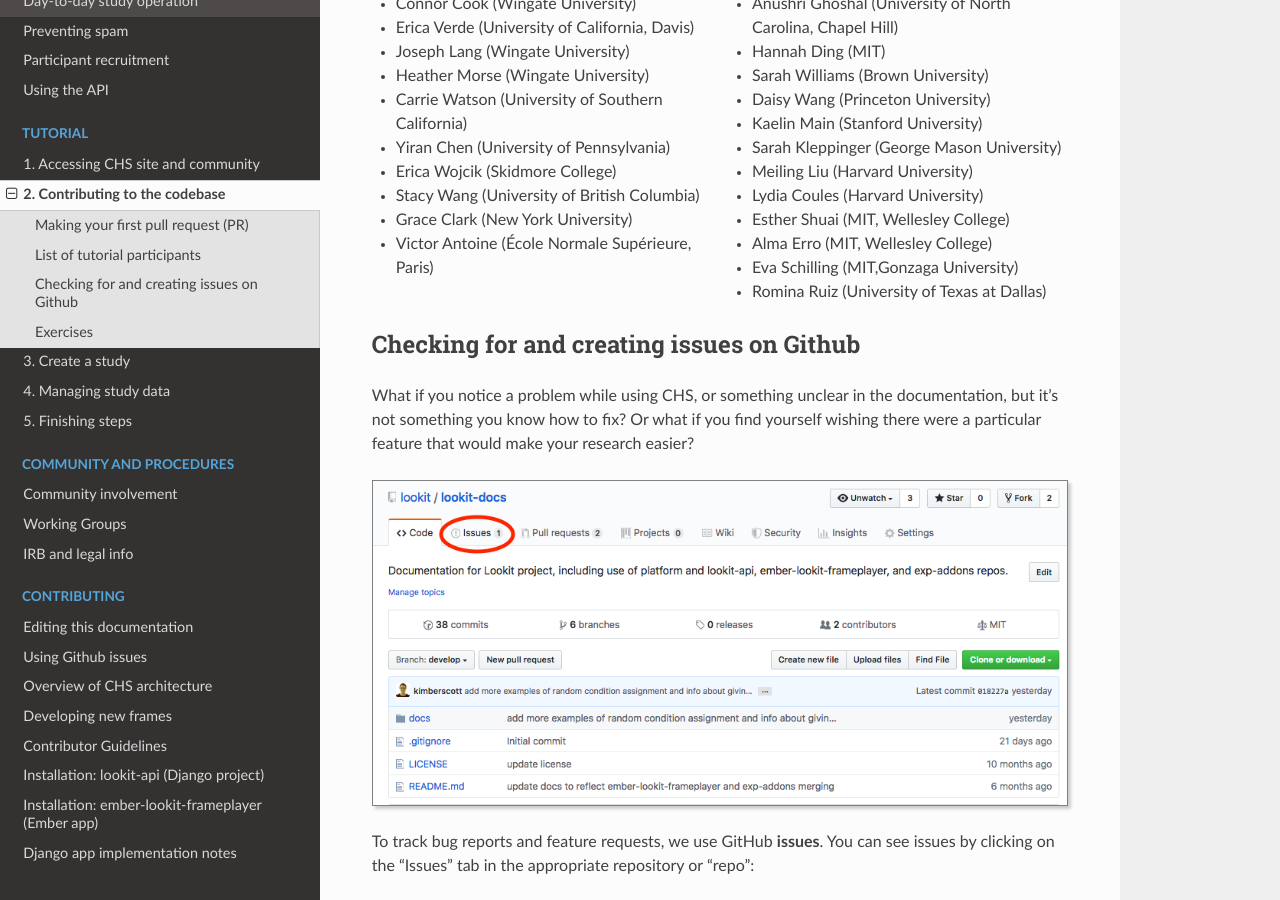
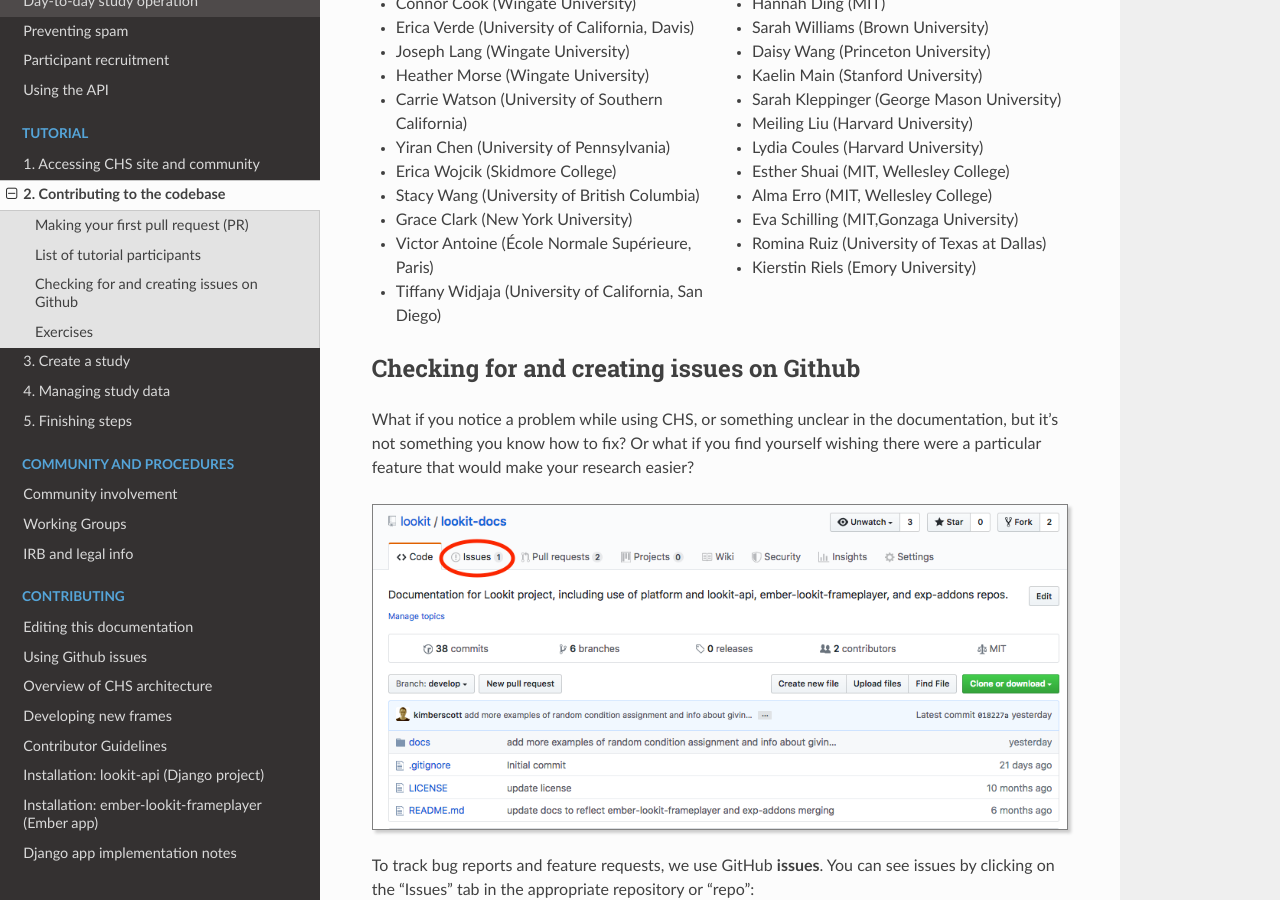
Before and after one commit to lookit/lookit-docs, a Sphinx documentation site: the page built from docs/source/tutorial-contributing.rst, in a window 1280 px wide and 900 px high, scrolled down 9465 px. Built offline with Sphinx 7.4.7 and the Read the Docs theme 3.1.0, drawn with Linux system fonts in a browser that asks for light colours.

Commit message:
Update tutorial-contributing.rst
KR tutorial addition

```diff
--- a/docs/source/tutorial-contributing.rst
+++ b/docs/source/tutorial-contributing.rst
@@ -387,6 +387,7 @@
 - Alma Erro (MIT, Wellesley College)
 - Eva Schilling (MIT,Gonzaga University)
 - Romina Ruiz (University of Texas at Dallas)
+- Kierstin Riels (Emory University)
 
 Checking for and creating issues on Github
 -------------------------------------------
```
